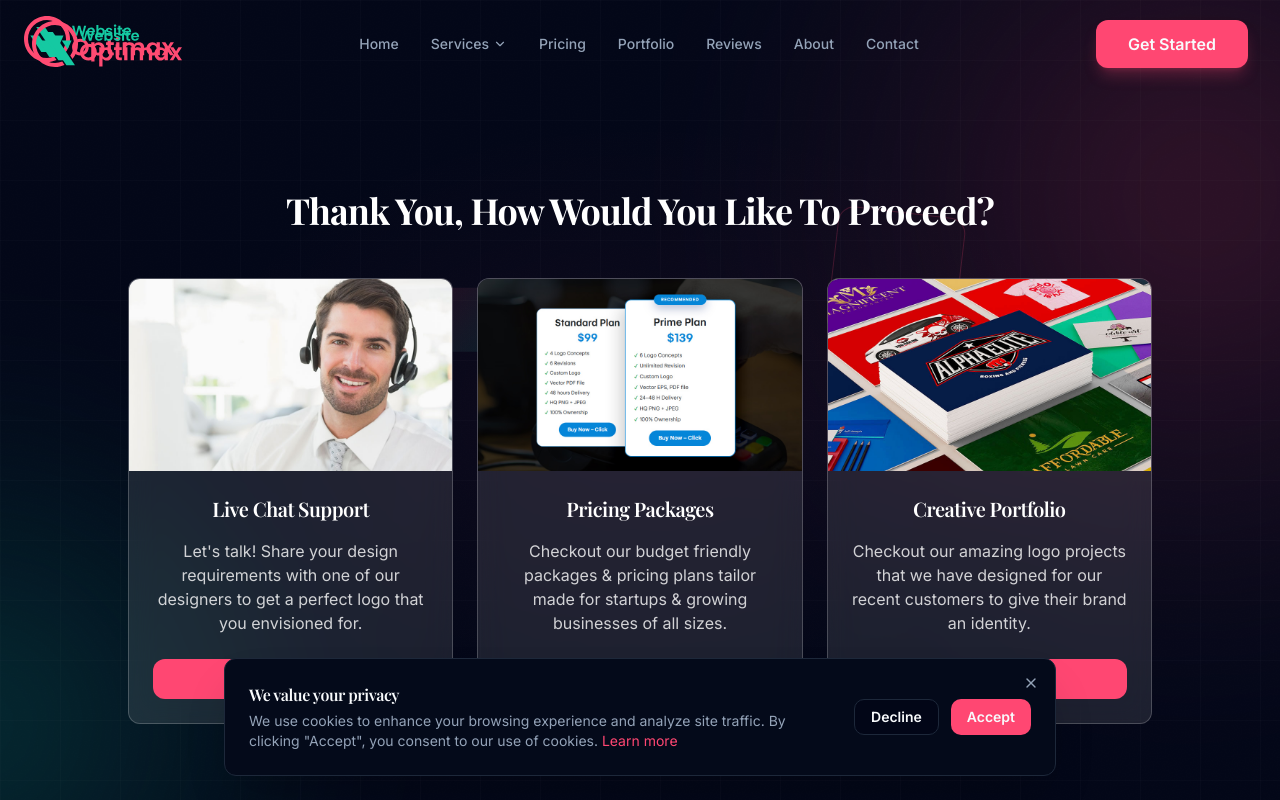
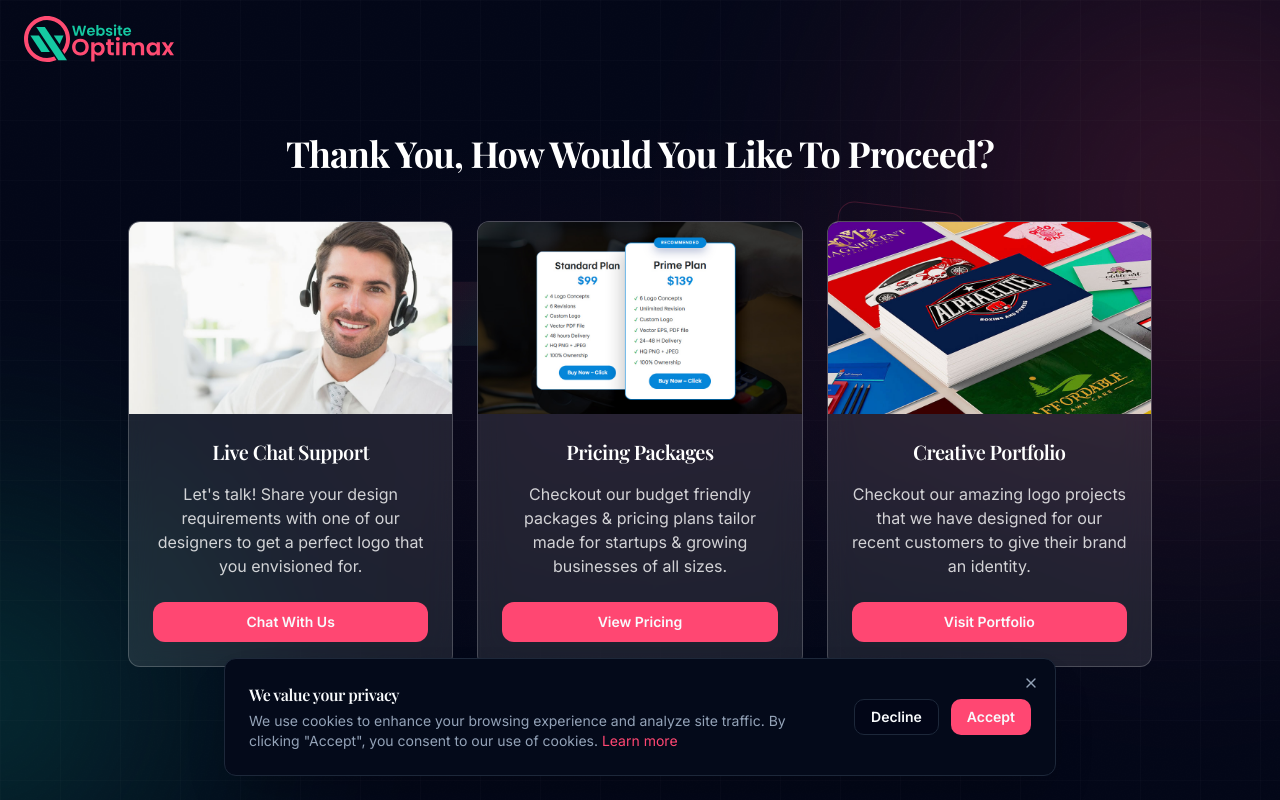
Before and after one commit to babaralis/websiteoptimax, a Next.js app: page /thank-you in a window 1280 px wide. Shown: the top 800 px of the page. Built offline with nearby package versions, Linux system fonts and the light colour scheme; a web font is replaced by a local one.

Commit message:
moduify code

```diff
--- /dev/null
+++ b/src/app/thank-you/layout.tsx
@@ -0,0 +1,15 @@
+import { ReactNode } from "react";
+
+// This layout overrides the default layout to remove Header/Footer
+// The page will render without the default site header and footer
+export default function ThankYouLayout({
+  children,
+}: {
+  children: ReactNode;
+}) {
+  return (
+    <div className="min-h-screen">
+      {children}
+    </div>
+  );
+}
--- a/src/app/thank-you/page.tsx
+++ b/src/app/thank-you/page.tsx
@@ -7,7 +7,7 @@ import { AbstractShapes } from "@/components/graphics/AbstractShapes";
 
 export default function ThankYouPage() {
   return (
-    <div className="relative min-h-screen flex flex-col overflow-hidden">
+    <div className="fixed inset-0 z-50 flex flex-col overflow-hidden">
       {/* Background with same styling as hero section */}
       <div className="absolute inset-0 bg-background overflow-hidden">
         <AbstractShapes variant="hero" />
@@ -15,7 +15,7 @@ export default function ThankYouPage() {
       </div>
 
       {/* Header with Logo */}
-      <header className="relative z-30 w-full py-4 px-6">
+      <header className="absolute top-0 left-0 z-30 w-full py-4 px-6">
         <div className="max-w-7xl mx-auto flex items-center">
           <Link href="/" className="inline-block mb-4">
             <Image src="/assets/images/logos/logo.svg" alt="Website Optimax" width={150} height={100} />
@@ -24,7 +24,7 @@ export default function ThankYouPage() {
       </header>
 
       {/* Content - Centered */}
-      <div className="relative z-10 flex-1 flex items-center justify-center w-full py-24 px-4">
+      <div className="relative z-10 flex-1 flex items-center justify-center w-full px-4">
         <div className="text-center md:max-w-[1200px] md:w-[90%] md:mx-auto w-full">
           <h2 className="text-3xl md:text-4xl font-bold text-white mb-8">
             Thank You, How Would You Like To Proceed?
```
